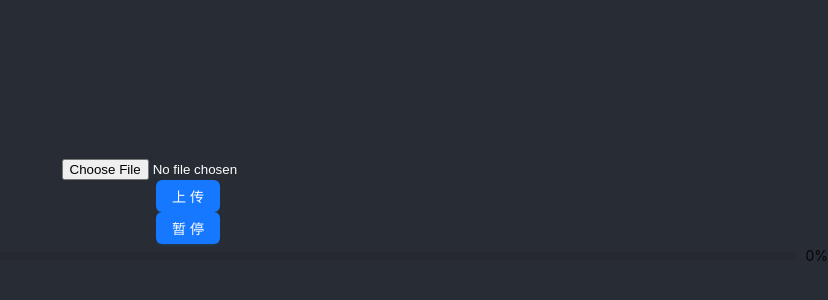
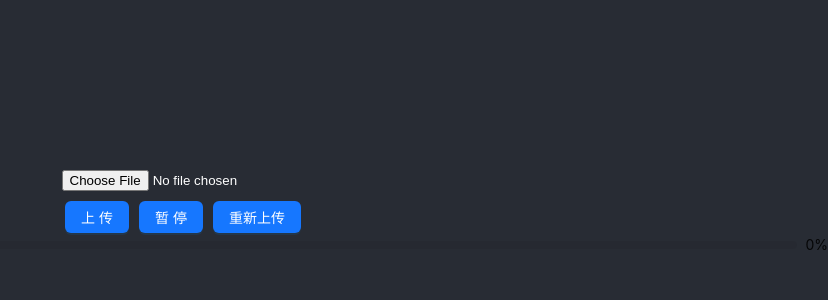
Before and after one commit to linhaishe/large-file-uplaod, a React (Create React App) app in the folder client/: page / in a window 1280 px wide. Shown: the part 188-488 px from the top of the page, without its empty margins (452-1280 px from the left). Built offline with nearby package versions, Linux system fonts and the light colour scheme; the HTML template or start-up script is replaced by a standard one.

Commit message:
feat: 后端返回已上传文件内容

```diff
--- a/client/src/App.css
+++ b/client/src/App.css
@@ -32,6 +32,7 @@
   from {
     transform: rotate(0deg);
   }
+
   to {
     transform: rotate(360deg);
   }
@@ -43,3 +44,14 @@
   justify-content: space-evenly;
   flex-direction: column;
 }
+
+.buttonGroup {
+  display: flex;
+  align-items: center;
+  justify-content: center;
+  margin-top: 10px;
+}
+
+.buttonGroup button {
+  margin-right: 10px;
+}
--- a/client/src/App.tsx
+++ b/client/src/App.tsx
@@ -12,8 +12,8 @@ interface fileChunks {
   fileHash: string;
 }
 
-// 切片大小 10MB
-const SIZE = 10 * 1024 * 1024;
+// 切片大小 5MB
+const SIZE = 5 * 1024 * 1024;
 
 // 生成文件切片
 function createFileChunksWithHash(file: File, size = SIZE) {
@@ -106,6 +106,37 @@ function App() {
     cancelTokenRef.current.cancel();
   };
 
+  const handleReupload = async () => {
+    if (!file) return;
+    // 确认分片或者文件是否已经上传
+    const { shouldUpload, uploadedList, message } = await isUploaded(
+      file.name,
+      fileHash as string
+    );
+
+    console.log('shouldUpload', shouldUpload);
+    console.log('uploadedLists', uploadedList);
+    console.log('message', message);
+
+    if (!shouldUpload) {
+      alert('上传成功');
+      return;
+    }
+
+    // if (uploadedLists) {
+    //   // 和原来的filelist做对比，删除原来的list里已经上传了的数据，进行数据更新
+    //   console.log('uploadedLists', uploadedLists);
+    //   console.log('fileChunkListfileChunkList', fileChunkList);
+    //   const reUploadFileChunkList = fileChunkList.filter((file) =>
+    //     uploadedLists.includes(file.fileHash)
+    //   );
+    //   setFileChunkList(reUploadFileChunkList);
+    // }
+
+    // const { uploadedList } = await verifyUpload(fileObj.file.name);
+    // uploadChunks(uploadedList);
+  };
+
   const handleFileUpload = async () => {
     if (!file) return;
     const list = createFileChunksWithHash(file);
@@ -116,6 +147,9 @@ function App() {
       file.name,
       allChunkFilesHash as string
     );
+
+    console.log('shouldUpload', shouldUpload);
+
     if (!shouldUpload) {
       alert('上传成功');
       return;
@@ -191,12 +225,17 @@ function App() {
     <div className='App'>
       <header className='App-header'>
         <input type='file' onChange={handleFileChange} />
+        <div className='buttonGroup'>
           <Button type='primary' onClick={handleFileUpload}>
             上传
           </Button>
           <Button type='primary' onClick={handlePause}>
             暂停
           </Button>
+          <Button type='primary' onClick={handleReupload}>
+            重新上传
+          </Button>
+        </div>
         <Progress percent={totalProgress} />
         {fileChunkList.map((item, index) => {
           return (
```
Also changed, not shown: 1 other file (tests, documents, lock files or other folders). Lines whose indentation alone changed are shown as unchanged.
